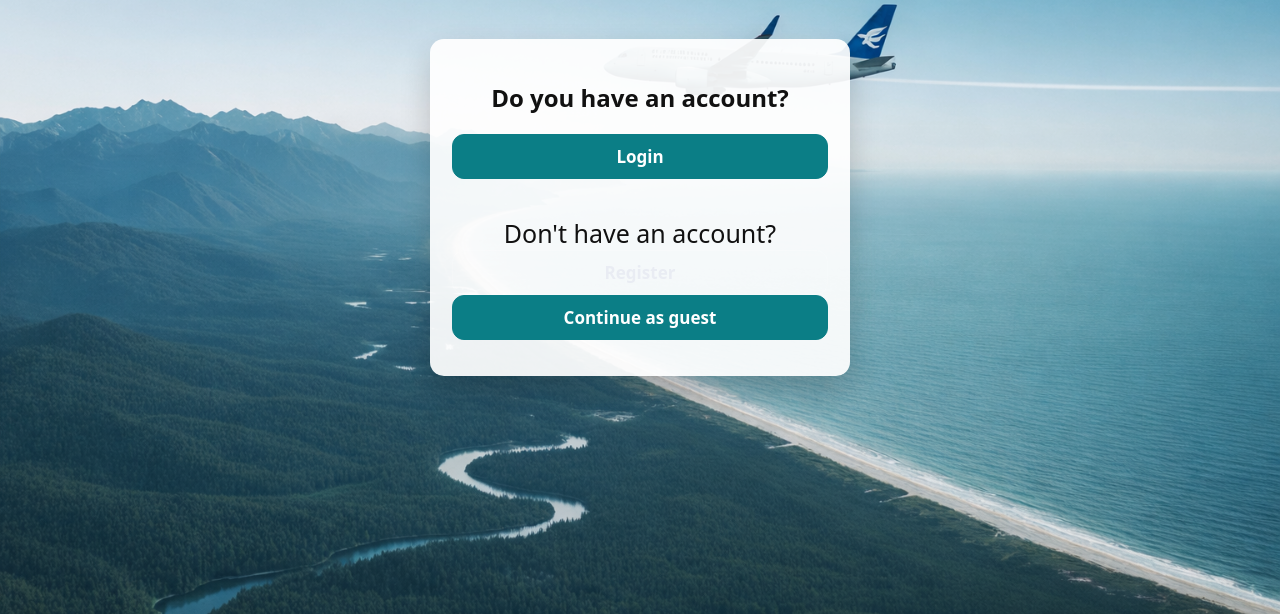
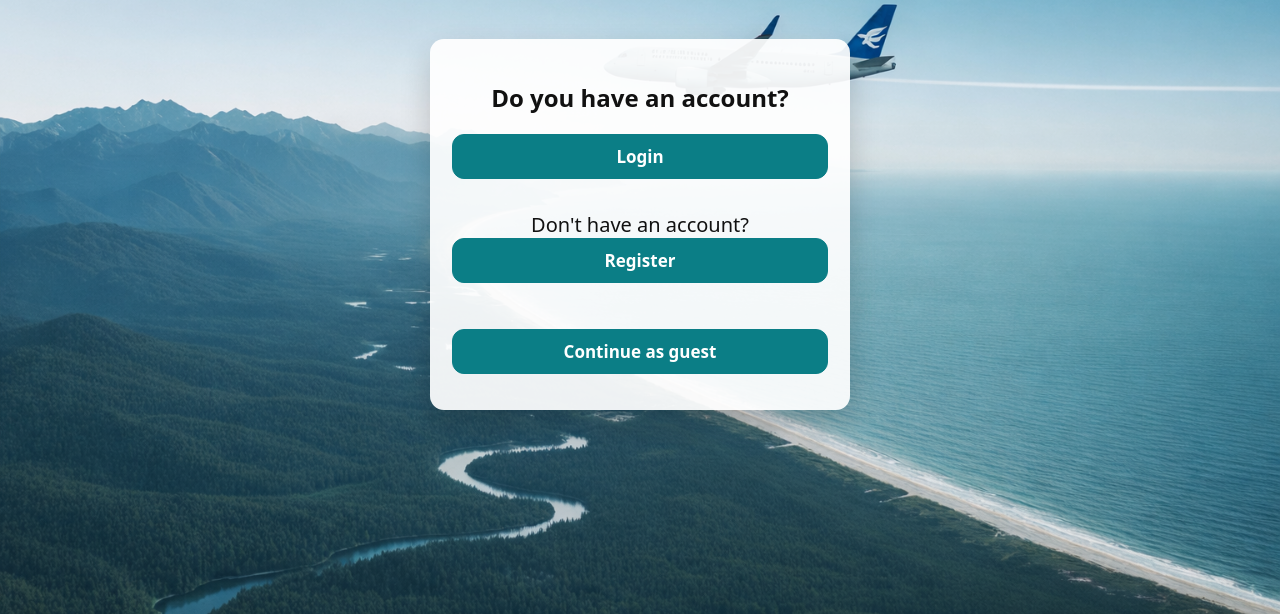
Before and after one commit to yardenaruch-source/InformationSystems, a Flask app: page /booking-log/LY482 in a window 1280 px wide. Shown: the part 135-749 px from the top of the page. Run offline with Flask 3, Linux system fonts and the light colour scheme; data comes from the database, SQL or seed files in the repository; data that the repository does not hold is empty.

Commit message:
update booking_log

```diff
--- a/templates/booking_log.html
+++ b/templates/booking_log.html
@@ -10,12 +10,14 @@
      Login
     </a>
 
-    <p class="muted" style="margin-bottom: 14px; font-size: 25px; gap: 10px;" >
+    <p class="muted" style="margin-bottom: 14px; font-size: 20px; gap: 10px;" >
       Don't have an account?
-      <a class="btn btn-outline" href="{{ url_for('register', next=url_for('booking_log', flight_id=flight_id)) }}">
+      <a class="btn" href="{{ url_for('register', next=url_for('booking_log', flight_id=flight_id)) }}">
         Register
       </a>
+    </p>
 
+    <p class="muted" style="margin-bottom: 14px; font-size: 20px; gap: 10px;" >
       <a class="btn" href="{{ url_for('guest_details', flight_id=flight_id) }}">
         Continue as guest
       </a>
```
